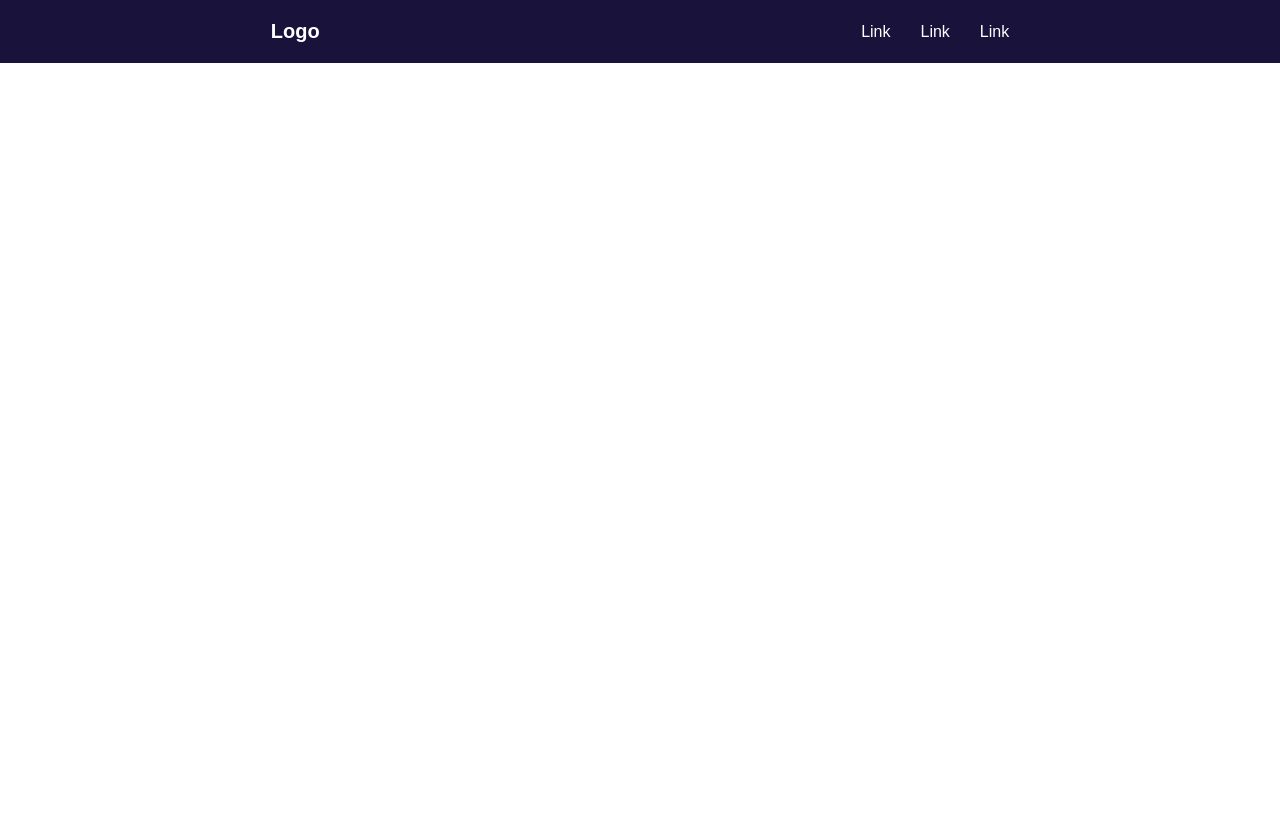
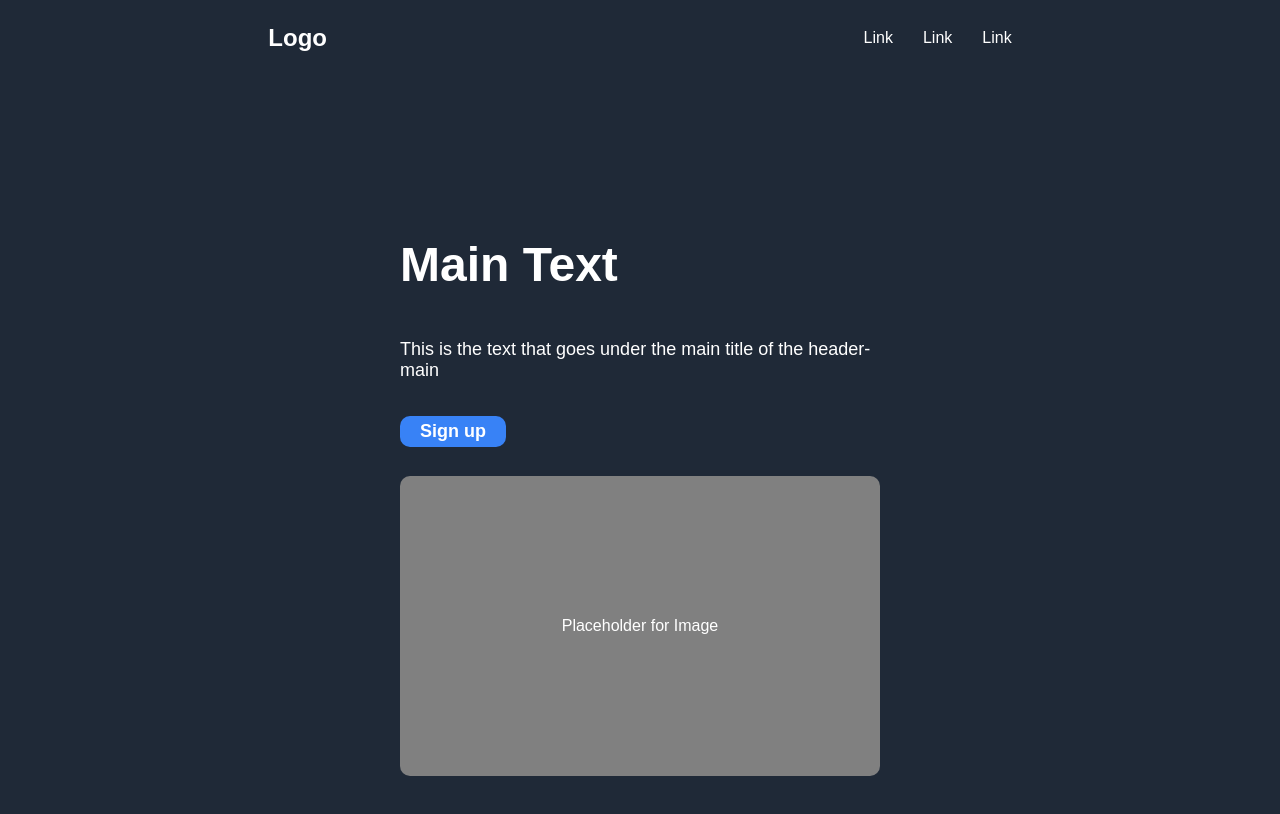
Before and after one commit to Johnatan0/TOP-LandingPage, a plain HTML site: page index.html in a window 1280 px wide. Drawn offline with Linux system fonts and the light colour scheme.

Commit message:
Added Basic Main header section

```diff
--- a/index.html
+++ b/index.html
@@ -16,5 +16,17 @@
             <a href="#">Link</a>
         </nav>
     </div>
+
+    <div class="header-main">
+        <div class="header-main-text">
+            <h1>Main Text</h1>
+            <h2>This is the text that goes under the main title of the header-main</h2>
+            <button>Sign up</button>
+        </div>
+
+        <div class="header-main-img">
+            <p>Placeholder for Image</p>
+        </div>
+    </div>
 </body>
 </html>
--- a/style.css
+++ b/style.css
@@ -1,4 +1,6 @@
 body {
+    display: flex;
+    flex-direction: column;
     margin: 0;
     font-family: sans-serif;
 }
@@ -13,15 +15,69 @@ a {
     color: white;
 }
 
+h1 {
+    font-size: 48px;
+    font-weight: 900;
+}
+
+h2 {
+    font-size: 18px;
+    font-weight: 200;
+}
+
 h3 {
     color: white;
-    font-size: 20px;
+    font-size: 24px;
     font-weight: 900;
+}
+
+button {
+    background-color: #3882F6;
+    font-weight: bolder;
+    color: white;
+    font-size: 18px;
+    border-radius: 10px;
+    padding: 5px 20px;
+    border: none;
+    max-width: fit-content;
+    margin-top: 20px;
 }
 
 .header {
     display: flex;
     align-items: center;
     justify-content: space-around;
-    background-color: rgb(25, 18, 58);
+    background-color: #1f2937;
 }
+
+.header-main {
+    display: flex;
+    flex: 1 1 auto;
+    justify-content: center;
+    flex-wrap: wrap;
+    padding: 100px 400px;
+    background: #1f2937;
+}
+
+.header-main-text {
+    display: flex;
+    flex-direction: column;
+    justify-content: center;
+    min-height: 300px;
+    min-width: 400px;
+    flex-wrap: wrap;
+    flex: 50%;
+    color: white;
+}
+
+.header-main-img {
+    display: flex;
+    justify-content: center;
+    align-items: center;
+    min-height: 300px;
+    min-width: 400px;
+    flex: 50%;
+    color:white;
+    background-color: gray;
+    border-radius: 10px;
+}
```
